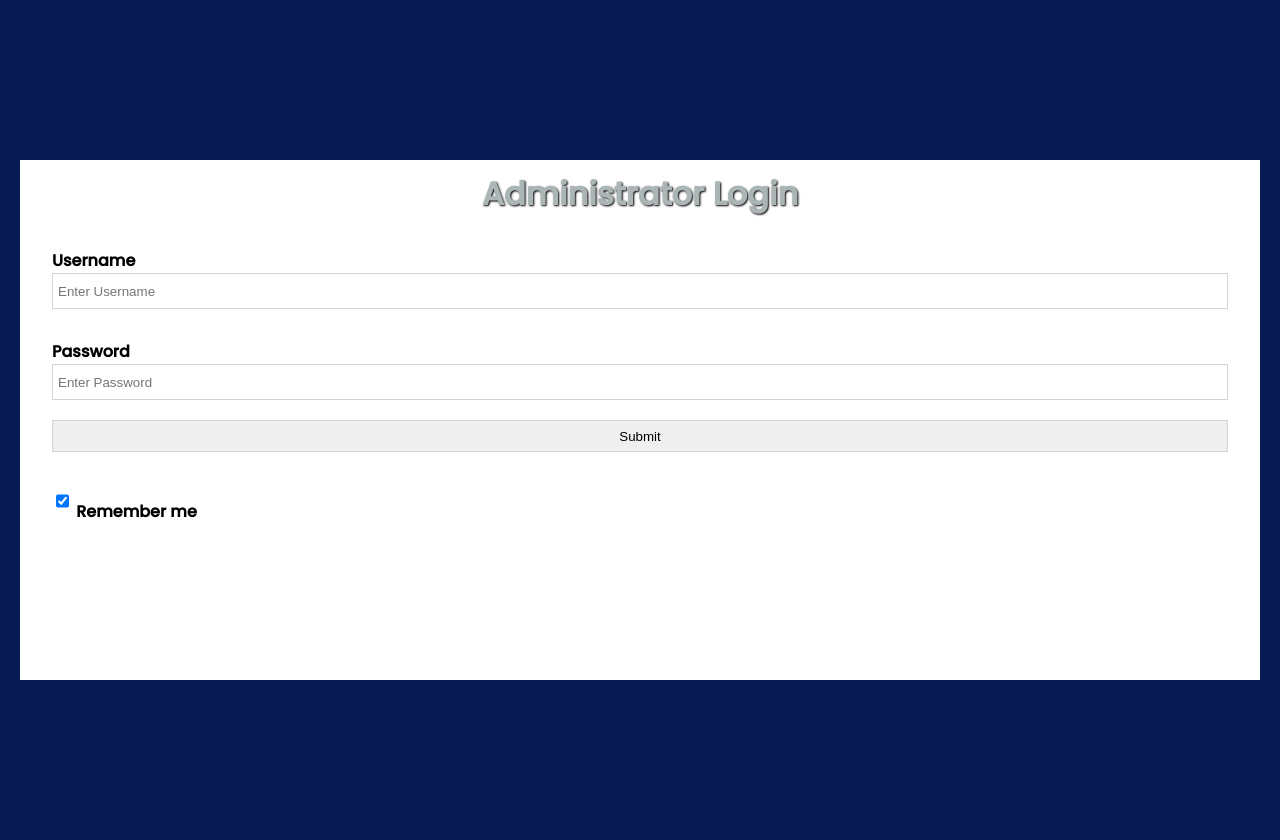
After one commit to ifiki8236/Veteran-Housing-Initiative-Website-Form, a Flask app: template python files/templates/login_page.html in a window 1280 px wide. The commit adds this page. Run offline with Flask 3, Linux system fonts and the light colour scheme; the template is opened without the code that fills it, so the values that code supplies are empty.

Commit message:
Created Auth System

```diff
--- a/index.html
+++ b/index.html
@@ -4,7 +4,7 @@
         <meta charset="UTF-8">
         <meta name="viewport" content="width=device-width, initial-scale=1.0">
         <title>Vet Housing Site</title>
-        <link rel="stylesheet" href="style.css">
+        <link rel="stylesheet" href="/python files/static/style.css">
     </head>
     <body>
         <header>
--- a/python files/auth.py
+++ b/python files/auth.py
@@ -1,6 +1,6 @@
 from flask_wtf import FlaskForm
 from wtforms import StringField, PasswordField, SubmitField, BooleanField
-from wtforms.validators import DataRequired, Length, Email, EqualTo
+from wtforms.validators import DataRequired, Length
 
 # class RegistrationForm(FlaskForm):
 #     username=StringField('Username', validators=[DataRequired(), Length(min=4, max=20)])
@@ -12,7 +12,7 @@ from wtforms.validators import DataRequired, Length, Email, EqualTo
 #     submit = SubmitField('Create Admin User')
 
 class LoginForm(FlaskForm):
-    email=StringField('Email', validators=[DataRequired(), Email()])
+    username=StringField('Username', validators=[DataRequired(), Length(min=4, max=20)])
     password=PasswordField('Password', validators=[DataRequired()])
     remember=BooleanField('Remember Me')
     submit = SubmitField('Login')
--- a/python files/server.py
+++ b/python files/server.py
@@ -1,12 +1,14 @@
-from flask import Flask, jsonify, request, render_template, url_for
+from flask import Flask, jsonify, request, render_template, session, redirect,g, url_for
+import os
 from flask_cors import CORS
 from methods_list import dictToList
-from auth import LoginForm
+# from auth import LoginForm
 # Create an instance of the Flask class
-app = Flask
+app = Flask(__name__, static_url_path='/static')
 CORS(app)
 
-app.config['SECRET KEY']='30e1de59b5e464dfb5a107e7e849447c'
+# app.config['SECRET_KEY']='30e1de59b5e464dfb5a107e7e849447c'
+app.secret_key=os.urandom(24)
 
 # Define a route and a view function
 @app.route('/', methods=['POST'])
@@ -16,10 +18,27 @@ def main():
     dictToList(data)
     return jsonify({'message': 'Data received without error'})
 
-@app.route('/login')
+@app.route('/login', methods=['GET','POST'])
 def login():
-    form = LoginForm()
-    # return render_template('login_page.html', title='Login', form=form)
+    if request.method=='POST':
+        session.pop('user', None)
+        if request.form['password']=='password':
+            session['user']=request.form['username']
+            return redirect(url_for('protected'))
+    return render_template('login_page.html')
+
+@app.route('/admin', methods=['GET','POST'])
+def protected():
+    if g.user:
+        return render_template('admin.html',user=session['user'])
+    return redirect(url_for('login'))
+
+@app.before_request
+def before_request():
+    g.user=None
+
+    if 'user' in session:
+        g.user=session['user']
 
 # Run the Flask app
 if __name__ == '__main__':
--- /dev/null
+++ b/python files/static/login_in_style.css
@@ -0,0 +1,9 @@
+.content-section {
+    display: grid;
+    justify-content: center;
+    align-items: center;
+    height: 100vh; /* This makes the container take the full height of the viewport */
+}
+.login_form {
+    height: 500px;
+}
--- a/style.css
+++ b/python files/static/style.css
@@ -1,5 +1,8 @@
 @import url('https://fonts.googleapis.com/css2?family=Poppins:ital,wght@0,100;0,500;1,400;1,600&display=swap');
 
+/* html {
+    height: 100vh;
+} */
 body {
     margin: 20px;
     font-family: "Poppins", sans-serif;
--- /dev/null
+++ b/python files/templates/login_page.html
@@ -0,0 +1,41 @@
+<!DOCTYPE html>
+<html lang="en">
+<head>
+    <meta charset="UTF-8">
+    <meta name="viewport" content="width=device-width, initial-scale=1.0">
+    <title>Login Page</title>
+    <link rel="stylesheet" href="{{ url_for('static', filename='style.css') }}">
+    <link rel="stylesheet" href="{{ url_for('static', filename='login_in_style.css') }}">
+
+</head>
+<body>
+    <div class="content-section">
+        <form action="/login" method="post" class="login_form">
+            <section >
+                <div class="title">
+                    <h2>
+                        Administrator Login
+                    </h2>
+                </div>
+                <div class="container">
+                <label for="uname"><b>Username</b></label>
+                <input type="text" placeholder="Enter Username" name="username" required>
+
+                <label for="password"><b>Password</b></label>
+                <input type="password" placeholder="Enter Password" name="password" required>
+
+                <input type="submit"/>
+                <label>
+                    <input type="checkbox" checked="checked" name="remember"> Remember me
+                </label>
+                </div>
+            </section>
+
+            <!-- <div class="container" style="background-color:#f1f1f1">
+              <button type="button" class="cancelbtn">Cancel</button>
+              <span class="psw">Forgot <a href="#">password?</a></span>
+            </div> -->
+          </form>
+    </div>
+</body>
+</html>
```
Also changed, not shown: python files/templates/admin.html (added, +11 -0 lines), templates/login_page.html (deleted, +0 -16 lines), templates/admin.html (deleted), 1 other file.
